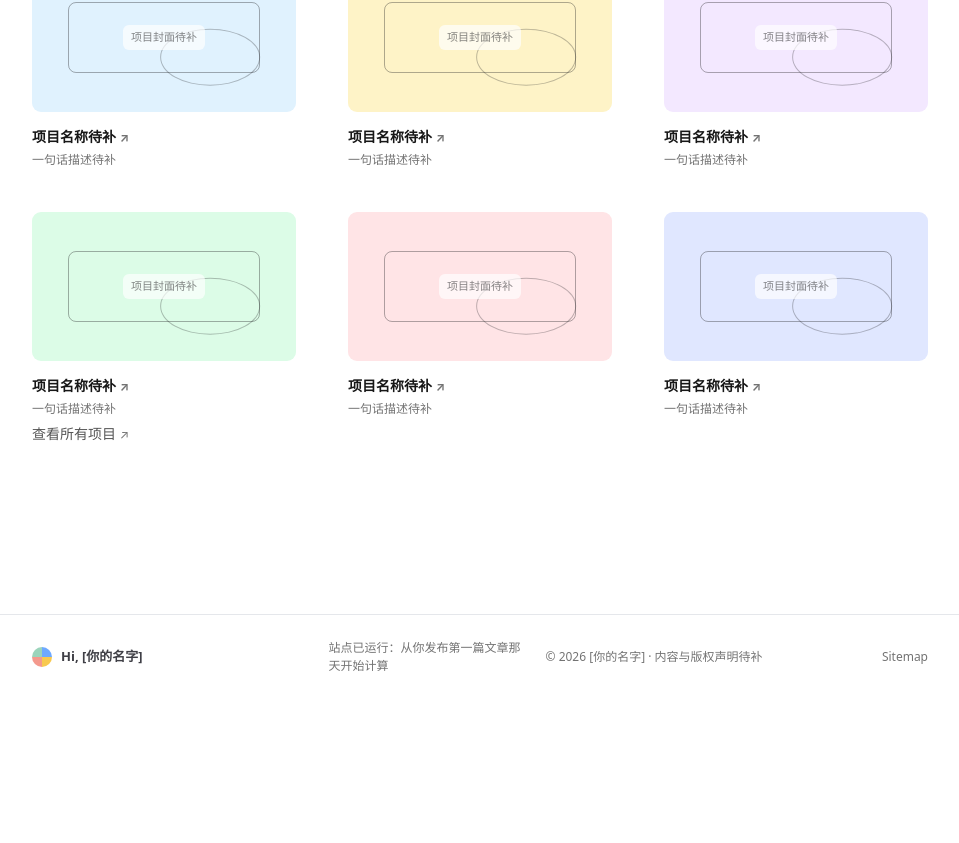
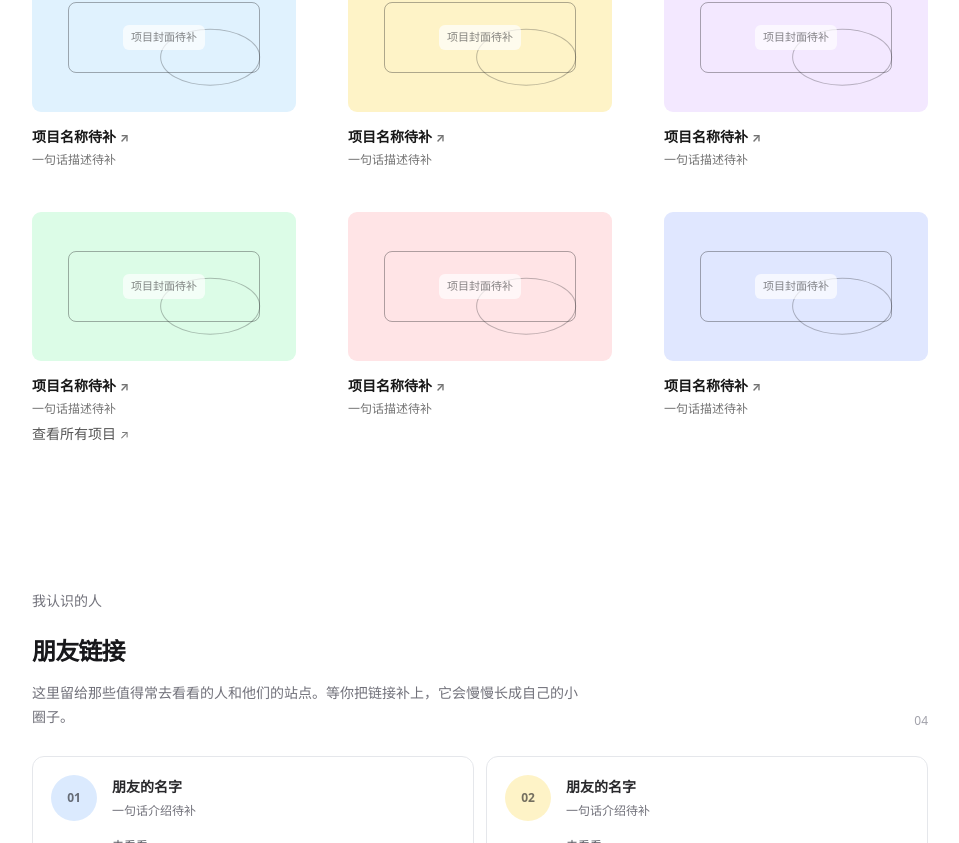
Before and after one commit to Jmmt-mingrui/Jmmt-mingrui.github.io, a Next.js app: page / in a window 1280 px wide. Shown: the part 1957-2800 px from the top of the page, without its empty margins (160-1119 px from the left). Before the commit the page ends 2656 px from the top, so only its background shows below. Built offline with nearby package versions, Linux system fonts and the light colour scheme.

Commit message:
Add friend link section

```diff
--- a/app/components/site-shell.tsx
+++ b/app/components/site-shell.tsx
@@ -10,7 +10,6 @@ const copy = {
     home: "首页",
     articles: "文章",
     projects: "项目",
-    friends: "友邻",
     about: "关于",
     soundOn: "关闭音效",
     soundOff: "开启音效",
@@ -25,7 +24,6 @@ const copy = {
     home: "Home",
     articles: "Articles",
     projects: "Projects",
-    friends: "Friends",
     about: "About",
     soundOn: "Disable sounds",
     soundOff: "Enable sounds",
@@ -59,7 +57,6 @@ function SiteChrome({ children }: { children: ReactNode }) {
     [t.home, "/"],
     [t.articles, "/writing"],
     [t.projects, "/projects"],
-    [t.friends, "/archive"],
     [t.about, "/about"],
   ] as const;
 
--- a/app/globals.css
+++ b/app/globals.css
@@ -52,6 +52,12 @@ a { color: inherit; text-decoration: none; }
 .project-image-1 { background: #e0f2fe; }.project-image-2 { background: #fef3c7; }.project-image-3 { background: #f3e8ff; }.project-image-4 { background: #dcfce7; }.project-image-5 { background: #ffe4e6; }.project-image-6 { background: #e0e7ff; }
 .reference-project h3 { margin: 15px 0 5px; font-size: 14px; font-weight: 650; line-height: 1.4; transition: color .18s ease; }.reference-project p { margin: 0; color: #737373; font-size: 12px; line-height: 1.55; }
 
+.friend-section { padding: 0 0 92px; }.project-section .more-link { margin-bottom: 68px; }
+.friend-heading { display: flex; align-items: flex-end; justify-content: space-between; gap: 32px; margin-bottom: 26px; }.friend-heading h2 { margin: 0; color: #18181b; font-size: 24px; font-weight: 700; letter-spacing: -.035em; }.friend-heading p { max-width: 555px; margin: 12px 0 0; color: #71717a; font-size: 14px; line-height: 1.75; }.friend-count { color: #a1a1aa; font-size: 12px; font-variant-numeric: tabular-nums; }
+.friend-grid { display: grid; grid-template-columns: repeat(2, 1fr); gap: 12px; }.friend-card { display: flex; gap: 15px; min-height: 138px; padding: 18px; border: 1px solid #e5e7eb; border-radius: 12px; background: rgba(255,255,255,.58); transition: transform .2s ease, border-color .2s ease, box-shadow .2s ease; }.friend-card:hover { border-color: #bfc4cd; box-shadow: 0 9px 24px rgba(15,23,42,.055); transform: translateY(-2px); }
+.friend-avatar { display: grid; flex: 0 0 auto; width: 46px; height: 46px; place-items: center; border-radius: 50%; color: rgba(24,24,27,.6); font-size: 12px; font-weight: 700; }.friend-avatar-1 { background: #dbeafe; }.friend-avatar-2 { background: #fef3c7; }.friend-avatar-3 { background: #ede9fe; }.friend-avatar-4 { background: #dcfce7; }
+.friend-card h3 { margin: 1px 0 5px; color: #27272a; font-size: 14px; font-weight: 650; }.friend-card p { margin: 0 0 11px; color: #71717a; font-size: 12px; line-height: 1.55; }.friend-card a { color: #52525b; font-size: 12px; }.friend-card a:hover { color: #2563eb; }.friend-card a span { color: #a1a1aa; font-size: 11px; }
+
 .site-footer { display: grid; grid-template-columns: 1.4fr 1fr 1.6fr auto; align-items: center; gap: 18px; padding: 24px max(27px, calc((100vw - 896px) / 2)); border-top: 1px solid var(--line); color: #737373; font-size: 12px; }.site-footer p { margin: 0; }.site-footer a:hover { color: #2563eb; }.footer-name { color: #3f3f46; font-size: 13px; }
 
 /* Secondary pages use the same quiet layout while their content awaits editing. */
@@ -84,6 +90,8 @@ html[data-theme="night"] .language-menu { border-color: #35363c; background: #20
 html[data-theme="night"] .more-link { color: #d4d4d8; } html[data-theme="night"] .avatar-stub { background: #26303c; } html[data-theme="night"] .avatar-stub-grid { opacity: .42; } html[data-theme="night"] .avatar-stub span { color: #cbd5e1; background: rgba(18,19,23,.78); }
 html[data-theme="night"] .inner-hero, html[data-theme="night"] .placeholder-list article, html[data-theme="night"] .research-board article, html[data-theme="night"] .about-prompts, html[data-theme="night"] .directory-list, html[data-theme="night"] .about-prompts p, html[data-theme="night"] .directory-list article { border-color: #35363c; }
 html[data-theme="night"] .project-placeholder, html[data-theme="night"] .rss-note, html[data-theme="night"] .project-template { color: #e4e4e7; border-color: #35363c; background: #202126; }
+html[data-theme="night"] .friend-heading h2, html[data-theme="night"] .friend-card h3 { color: #f4f4f5; } html[data-theme="night"] .friend-heading p, html[data-theme="night"] .friend-card p { color: #a1a1aa; } html[data-theme="night"] .friend-card { border-color: #35363c; background: rgba(32,33,38,.72); } html[data-theme="night"] .friend-card:hover { border-color: #55565d; box-shadow: 0 9px 24px rgba(0,0,0,.2); } html[data-theme="night"] .friend-card a { color: #d4d4d8; }
 
 ::view-transition-old(root), ::view-transition-new(root) { animation-duration: .38s; animation-timing-function: cubic-bezier(.2,.8,.2,1); }
 @media (max-width: 700px) { .header-tools { gap: 2px; margin-left: auto; }.language-button { min-width: 46px; }.language-menu { right: 0; } }
+@media (max-width: 700px) { .friend-grid { grid-template-columns: repeat(2, 1fr); gap: 16px; }.friend-heading { display: block; }.friend-heading p { margin-bottom: 17px; }.friend-card { display: block; min-height: 160px; padding: 15px; }.friend-avatar { width: 38px; height: 38px; margin-bottom: 12px; } }
--- a/app/page.tsx
+++ b/app/page.tsx
@@ -21,6 +21,12 @@ const content = {
     projectName: "项目名称待补",
     projectDescription: "一句话描述待补",
     moreProjects: "查看所有项目",
+    friendsKicker: "我认识的人",
+    friends: "朋友链接",
+    friendsIntro: "这里留给那些值得常去看看的人和他们的站点。等你把链接补上，它会慢慢长成自己的小圈子。",
+    friendName: "朋友的名字",
+    friendDescription: "一句话介绍待补",
+    visitFriend: "去看看",
     read: "阅读：",
     posts: [
       ["第一篇文章的标题", "在 content/posts 中新建一篇 Markdown 后，把标题、摘要、日期和封面填到这里。"],
@@ -47,6 +53,12 @@ const content = {
     projectName: "Project name pending",
     projectDescription: "One-line description pending",
     moreProjects: "View all projects",
+    friendsKicker: "PEOPLE I KNOW",
+    friends: "Friend links",
+    friendsIntro: "A small corner for people and sites worth revisiting. Add your links here and let your own circle grow over time.",
+    friendName: "Friend name pending",
+    friendDescription: "One-line introduction pending",
+    visitFriend: "Visit",
     read: "Read: ",
     posts: [
       ["The title of your first post", "Create a Markdown file in content/posts, then add its title, excerpt, date, and cover here."],
@@ -123,6 +135,29 @@ function HomeContent() {
         </div>
         <a className="more-link" href="/projects" onClick={playTap}>{t.moreProjects} <span aria-hidden="true">↗</span></a>
       </section>
+
+      <section className="reference-section friend-section" id="friends">
+        <p className="section-kicker">{t.friendsKicker}</p>
+        <div className="friend-heading">
+          <div>
+            <h2>{t.friends}</h2>
+            <p>{t.friendsIntro}</p>
+          </div>
+          <span className="friend-count" aria-label={language === "zh" ? "朋友链接占位数量" : "Friend link placeholders"}>04</span>
+        </div>
+        <div className="friend-grid">
+          {Array.from({ length: 4 }, (_, index) => (
+            <article className="friend-card" key={index}>
+              <span className={`friend-avatar friend-avatar-${index + 1}`} aria-hidden="true">{String(index + 1).padStart(2, "0")}</span>
+              <div>
+                <h3>{t.friendName}</h3>
+                <p>{t.friendDescription}</p>
+                <a href="/archive#friends" onClick={playTap}>{t.visitFriend} <span aria-hidden="true">↗</span></a>
+              </div>
+            </article>
+          ))}
+        </div>
+      </section>
     </>
   );
 }
```
Also changed, not shown: content/friends/README.md (added).
